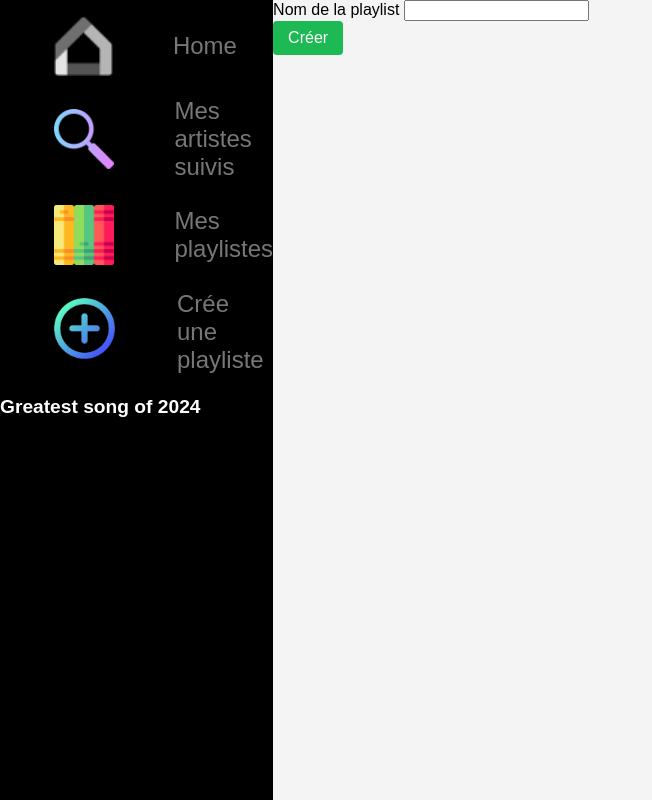
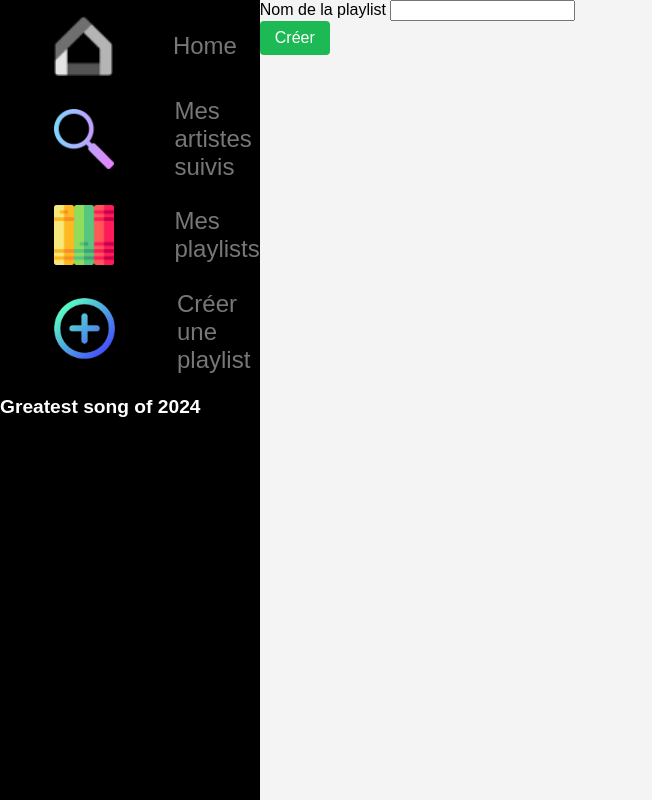
Before and after one commit to ThomasRABILLON/SAE_PHP, a PHP site: page /templates/create_playlist.php in a window 1280 px wide. Shown: the whole page, without its empty margins (0-652 px from the left). Run offline with PHP 8.4, Linux system fonts and the light colour scheme; data that the repository does not hold is empty.

Commit message:
Titre des pages en bien

```diff
--- a/templates/admin.php
+++ b/templates/admin.php
@@ -4,7 +4,7 @@
     <meta charset="UTF-8">
     <meta name="viewport" content="width=device-width, initial-scale=1">
     <link rel="stylesheet" href="./static/admin.css">
-    <title>Admin</title>
+    <title>9h4quarts - Admin</title>
 </head>
 <body>
 <div class="wrapper">
--- a/templates/artistesSuivi.php
+++ b/templates/artistesSuivi.php
@@ -1,5 +1,5 @@
 <?php
-$title = "Artistes suivis";
+$title = "9h4quarts - Artistes suivis";
 ob_start();
 ?>
 
--- a/templates/aside.php
+++ b/templates/aside.php
@@ -5,8 +5,8 @@
             <ul>
                 <li><a class="lien_aside"  href="/home"> <img class="image_nav" src="../static/image/accueil.png" alt="Home"><p>Home</p></a></li>
                 <li><a class="lien_aside"  href="/artiste_suivi"> <img class="image_loupe" src="../static/image/loupe.png" alt="Search"><p>Mes artistes suivis</p></a></li>
-                <li><a class="lien_aside"  href="/playlists"> <img class="image_librairie" src="../static/image/librairie.png" alt="Library"><p>Mes playlistes</p></a></li>
-                <li><a class="lien_aside"  href="/create_playlist"> <img class="image_add" src="../static/image/add.png" alt="create"><p>Crée une playliste</p></a></li>
+                <li><a class="lien_aside"  href="/playlists"> <img class="image_librairie" src="../static/image/librairie.png" alt="Library"><p>Mes playlists</p></a></li>
+                <li><a class="lien_aside"  href="/create_playlist"> <img class="image_add" src="../static/image/add.png" alt="create"><p>Créer une playlist</p></a></li>
             </ul>
         </nav>
     </section>
--- a/templates/create_playlist.php
+++ b/templates/create_playlist.php
@@ -1,5 +1,5 @@
 <?php
-$title = 'Créer une playlist';
+$title = '9h4quarts - Créer une playlist';
 ob_start();
 ?>
 
--- a/templates/detail_album.php
+++ b/templates/detail_album.php
@@ -1,5 +1,5 @@
 <?php
-$title = "Detail Album";
+$title = "9h4quarts - Album : " . $album->getTitle();
 ob_start();
 session_start();
 ?>
--- a/templates/home.php
+++ b/templates/home.php
@@ -1,5 +1,5 @@
 <?php
-$title = "Librairie";
+$title = "9h4quarts - Accueil";
 ob_start();
 ?>
 <link rel="stylesheet" href="./static/librairie.css">
--- a/templates/login.php
+++ b/templates/login.php
@@ -1,5 +1,5 @@
 <?php
-$title = "Connexion";
+$title = "9h4quarts - Connexion";
 $h1 = "Connexion";
 ob_start();
 ?>
--- a/templates/playlist.php
+++ b/templates/playlist.php
@@ -1,5 +1,5 @@
 <?php
-$title = "Playliste : " . $playlist->getNom();
+$title = "9h4quarts - Playlist : " . $playlist->getNom();
 ob_start();
 ?>
 
--- a/templates/playlists.php
+++ b/templates/playlists.php
@@ -1,5 +1,5 @@
 <?php
-$title = 'Mes playlistes';
+$title = '9h4quarts - Mes playlists';
 ob_start();
 ?>
 
--- a/templates/profil.php
+++ b/templates/profil.php
@@ -1,5 +1,5 @@
 <?php
-$title = "Profil";
+$title = "9h4quarts - Profil";
 ob_start();
 ?>
 
--- a/templates/register.php
+++ b/templates/register.php
@@ -1,5 +1,5 @@
 <?php
-$title = "Register";
+$title = "9h4quarts - Register";
 ob_start();
 ?>
 
```
